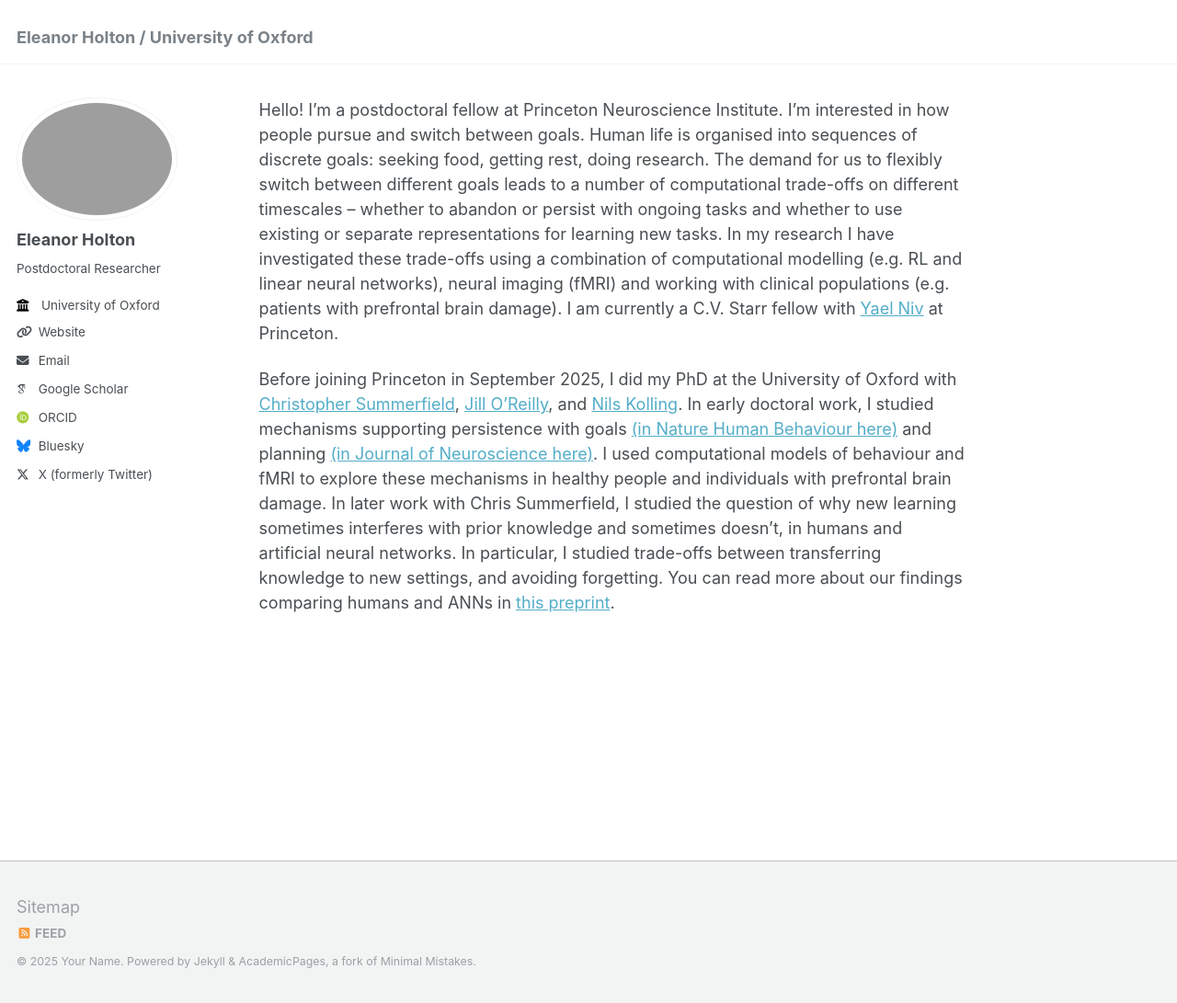
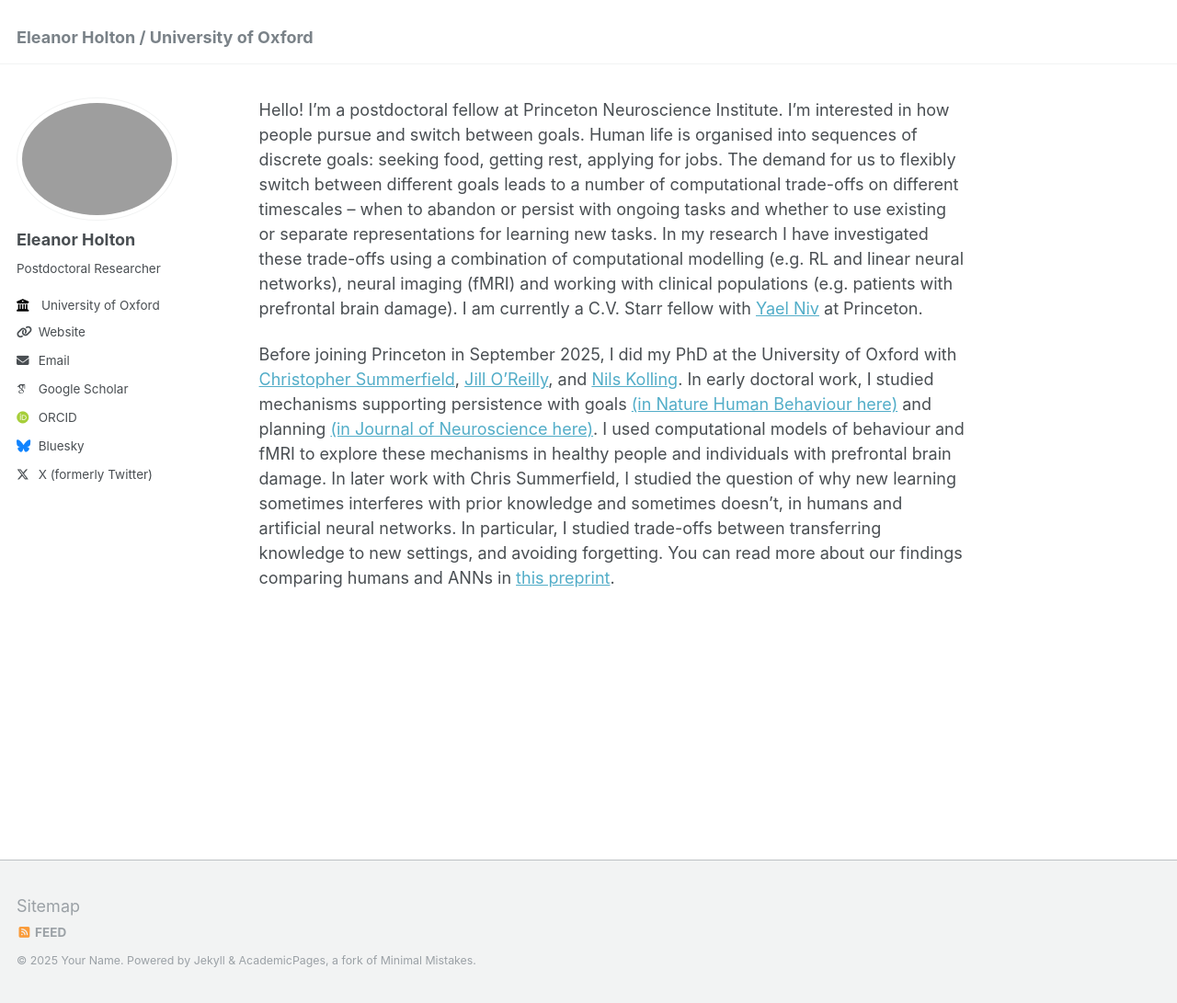
Before and after one commit to eleanorholton/eleanorholton.github.io, a Jekyll site: the page built from _pages/about.md, in a window 1280 px wide and 1091 px high. Shown: the whole window at 92% size. Built offline with Jekyll 4.4.1, drawn with Linux system fonts in a browser that asks for light colours; some web fonts are replaced.

Commit message:
Update about.md

```diff
--- a/_pages/about.md
+++ b/_pages/about.md
@@ -7,6 +7,6 @@ redirect_from:
   - /about.html
 ---
 
-Hello! I'm a postdoctoral fellow at Princeton Neuroscience Institute. I’m interested in how people pursue and switch between goals. Human life is organised into sequences of discrete goals: seeking food, getting rest, doing research. The demand for us to flexibly switch between different goals leads to a number of computational trade-offs on different timescales – whether to abandon or persist with ongoing tasks and whether to use existing or separate representations for learning new tasks. In my research I have investigated these trade-offs using a combination of computational modelling (e.g. RL and linear neural networks), neural imaging (fMRI) and working with clinical populations (e.g. patients with prefrontal brain damage). I am currently a C.V. Starr fellow with [Yael Niv](https://nivlab.princeton.edu/) at Princeton.
+Hello! I'm a postdoctoral fellow at Princeton Neuroscience Institute. I’m interested in how people pursue and switch between goals. Human life is organised into sequences of discrete goals: seeking food, getting rest, applying for jobs. The demand for us to flexibly switch between different goals leads to a number of computational trade-offs on different timescales – when to abandon or persist with ongoing tasks and whether to use existing or separate representations for learning new tasks. In my research I have investigated these trade-offs using a combination of computational modelling (e.g. RL and linear neural networks), neural imaging (fMRI) and working with clinical populations (e.g. patients with prefrontal brain damage). I am currently a C.V. Starr fellow with [Yael Niv](https://nivlab.princeton.edu/) at Princeton.
 
 Before joining Princeton in September 2025, I did my PhD at the University of Oxford with [Christopher Summerfield](https://humaninformationprocessing.com/), [Jill O'Reilly](https://www.psy.ox.ac.uk/people/jill-oreilly), and [Nils Kolling](https://sites.google.com/view/ecc-team/home). In early doctoral work, I studied mechanisms supporting persistence with goals [(in Nature Human Behaviour here)](https://www.nature.com/articles/s41562-024-01844-5) and planning [(in Journal of Neuroscience here)](https://www.jneurosci.org/content/early/2025/01/29/JNEUROSCI.1814-24.2025). I used computational models of behaviour and fMRI to explore these mechanisms in healthy people and individuals with prefrontal brain damage. In later work with Chris Summerfield, I studied the question of why new learning sometimes interferes with prior knowledge and sometimes doesn't, in humans and artificial neural networks. In particular, I studied trade-offs between transferring knowledge to new settings, and avoiding forgetting. You can read more about our findings comparing humans and ANNs in [this preprint](https://osf.io/preprints/psyarxiv/98ksw_v1).
```
